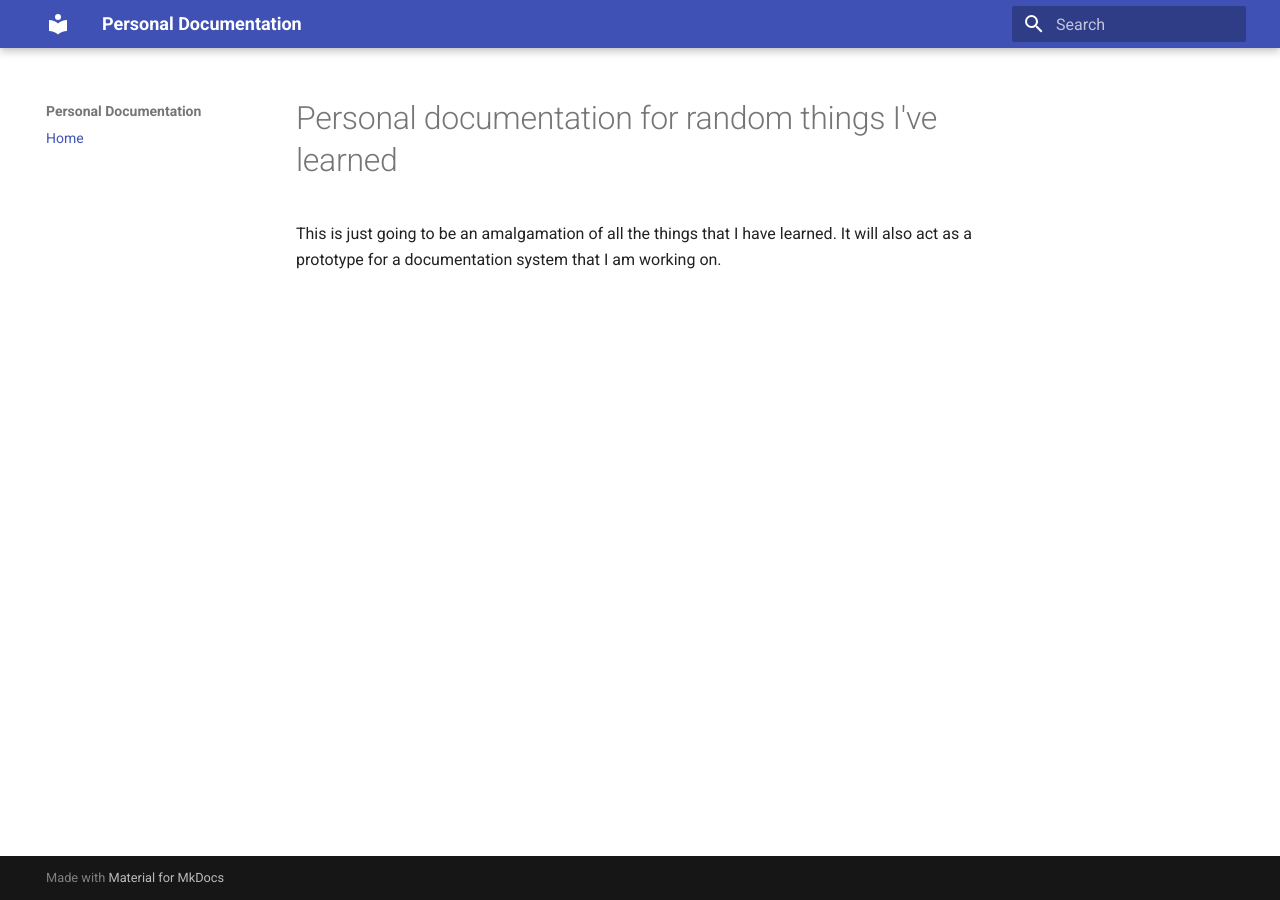
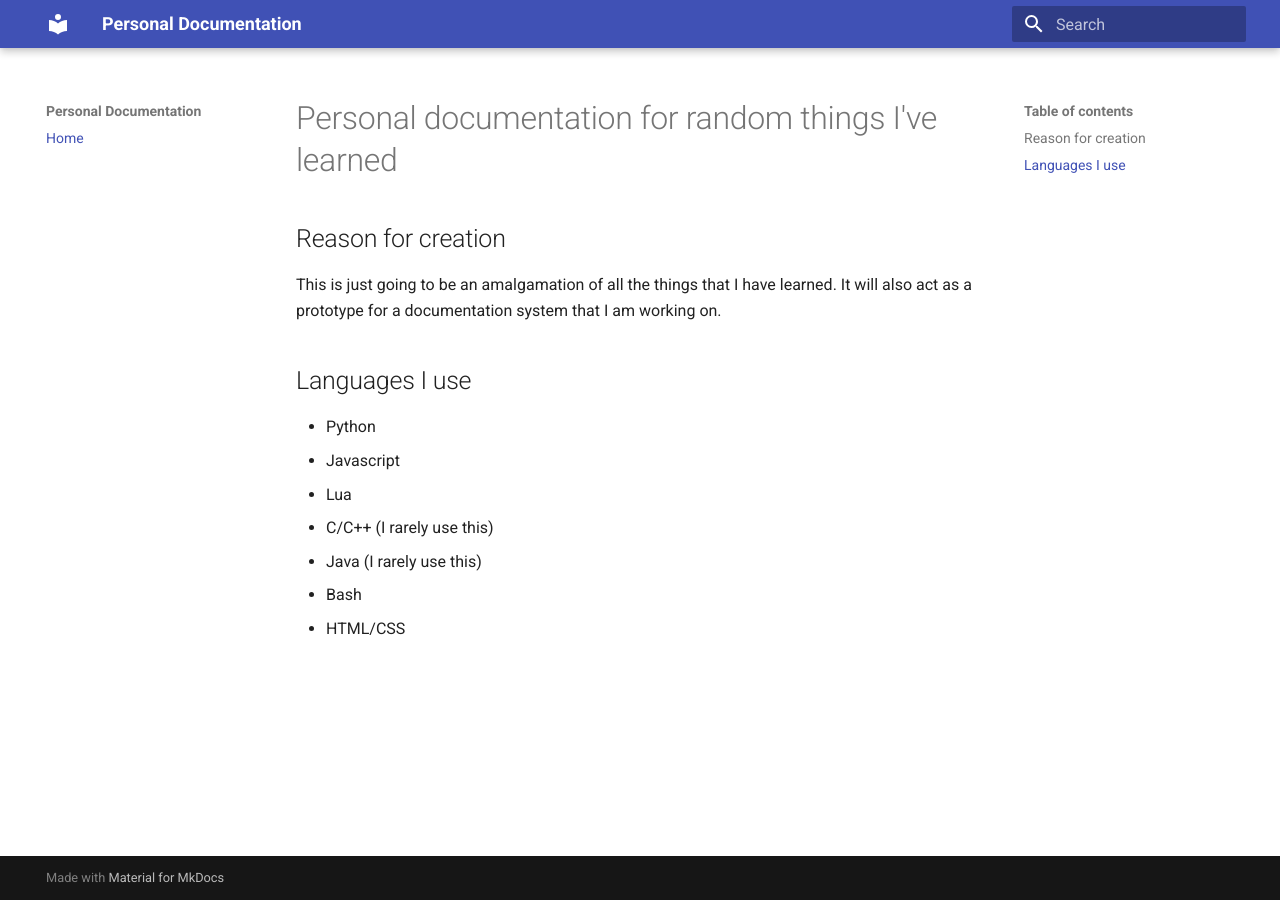
Before and after one commit to harrysharma1/personal-docs, an MkDocs documentation site: the page built from docs/index.md, in a window 1280 px wide. Built offline with MkDocs 1.6.1 and Material for MkDocs 9.7.7, drawn with Linux system fonts in a browser that asks for light colours.

Commit message:
change languages used

```diff
--- a/docs/index.md
+++ b/docs/index.md
@@ -1,4 +1,16 @@
 # Personal documentation for random things I've learned
+
+## Reason for creation
 
 This is just going to be an amalgamation of all the things that I have learned.
 It will also act as a prototype for a documentation system that I am working on.
+
+## Languages I use
+
+- Python
+- Javascript
+- Lua
+- C/C++ (I rarely use this)
+- Java (I rarely use this)
+- Bash
+- HTML/CSS
```
Also changed, not shown: docs/about.md (deleted).
